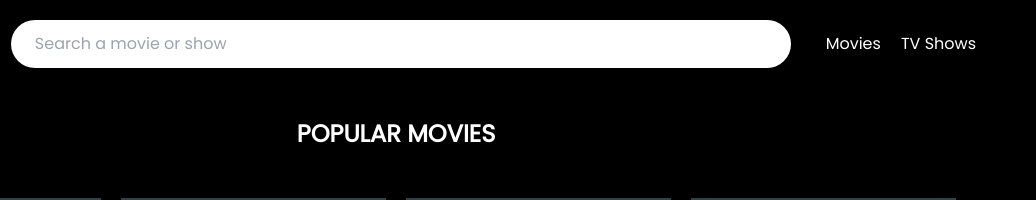
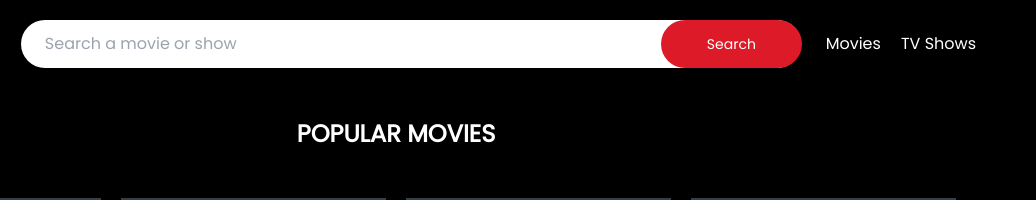
Before and after one commit to Berkanttumer/js_projects, a website: page movieapp/src/index.html in a window 1280 px wide. Shown: the top 200 px of the page, 244-1280 px from the left. Drawn offline with Linux system fonts and the light colour scheme.

Commit message:
Search button has been added

```diff
--- a/movieapp/src/index.html
+++ b/movieapp/src/index.html
@@ -13,19 +13,37 @@
 </head>
 <body class="bg-black text-white font-Poppins">
 <header class="header">
+    <div class="mobile-bar hidden">
+        <a href="#">
+            <i class="fa-solid fa-bars"></i>
+        </a>
+
+    </div>
     <div class="container flex items-center justify-between">
         <div class="logo">
             <a href="index.html" class="logo">
                 <img class="w-[180px]" src="/src/e9e7a5a5bda4050781491119636d0b0f.png" alt="">
             </a>
         </div>
-        <div class="input">
-            <input class="text-l  w-[780px] outline-none border-none text-black p-3 pl-6 rounded-full" type="text"
-                   placeholder="Search a movie or show">
-        </div>
+        <form action="search.html">
+            <div class="search">
+                <div class="input relative">
+                    <input class="text-l  w-[780px] outline-none border-none text-black p-3 pl-6 rounded-full" type="text"
+                           placeholder="Search a movie or show">
+                    <div class="button">
+                        <button class="search-btn absolute">Search</button>
+                    </div>
+
+                </div>
+
+            </div>
+        </form>
+
+
+
         <div class="nav-menu ">
             <ul class="flex">
-                <li class="ml-5">
+                <li >
                     <a href="index.html">Movies</a>
                 </li>
                 <li class="ml-5">
--- a/movieapp/src/input.css
+++ b/movieapp/src/input.css
@@ -5,7 +5,7 @@
 
 @media (max-width: 1200px) {
     .input {
-        display: none;
+    display: none;
     }
 }
 
@@ -105,7 +105,7 @@
     font-size: 20px;
 }
 
-.fa-brands:hover{
+.fa-brands:hover {
     color: #DC1A28;
 }
 
@@ -190,21 +190,32 @@ footer .container {
     margin: 20px auto !important;
 }
 
-.details-page {
-
-}
-
-/* Özel Kaydırma Çubuğu Tasarımı */
 ::-webkit-scrollbar {
     width: 6px;
-
 }
 
 ::-webkit-scrollbar-thumb {
-    background-color:#DBDBDB;
-    border-radius: 6px;
+    background-color: #DBDBDB;
+    border-radius: 3px;
 }
 
 ::-webkit-scrollbar-track {
     background: none;
 }
+
+.search-btn {
+    right: -1px;
+    top: 0;
+    color: white;
+    background-image: linear-gradient(to right, #dc1a28 0%, #dc1a28 91%, #dc1a28 100%);
+    height: 48px;
+    font-size: 14px;
+    padding: 5px 46px;
+
+    border-radius: 30px;
+}
+
+.search-btn:hover {
+    color: #324147;
+    font-weight: 700;
+}
```
Also changed, not shown: movieapp/src/movie-details.html (+4 -4 lines), movieapp/src/search.html (+4 -1 lines), movieapp/src/tv-show.details.html (+4 -1 lines), movieapp/src/tv-shows.html (+4 -1 lines), movieapp/dist/output.css, movieapp/src/inception.jpg (added), movieapp/src/mRmRE4RknbL7qKALWQDz64hWKPa.jpg (added), 1 other file.
